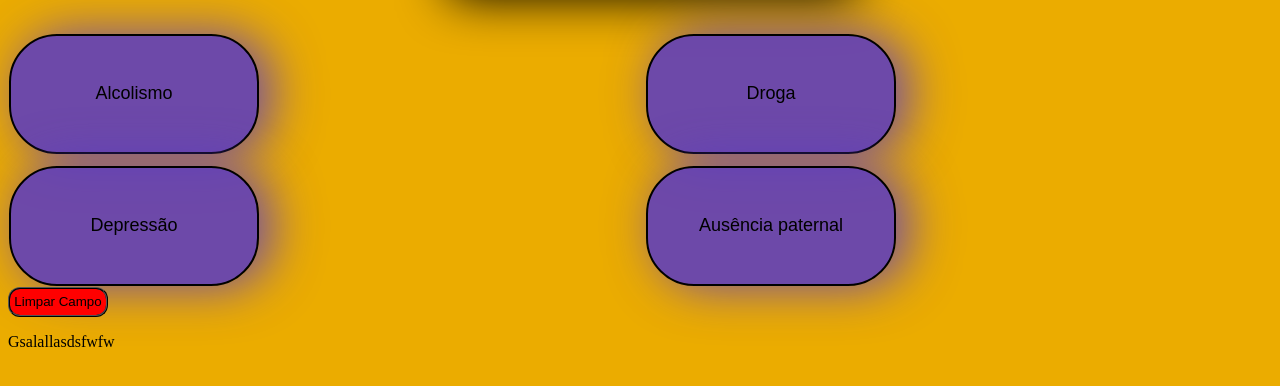
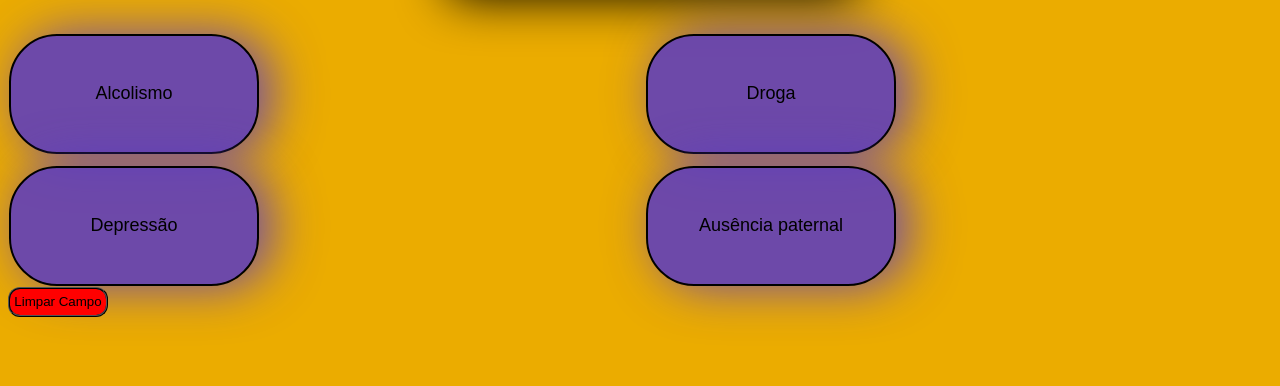
Before and after one commit to jhdevv/Quiz-Escola, a plain HTML site: page Index.html in a window 1280 px wide. Shown: the part 228-614 px from the top of the page. Drawn offline with Linux system fonts and the light colour scheme.

Commit message:
aaaaa12121212
aaaaaaaa

```diff
--- a/Index.html
+++ b/Index.html
@@ -12,7 +12,8 @@
 
 <hr>
 <br>
-<h1 id="Pergunta" >Qual desses é um problema recorrente em sua <br> família?</h1>
+<h1 id="Pergunta" >Qual desses é um problema recorrente em sua <br> família?
+</h1>
     <br>
     <br>
 
@@ -25,7 +26,6 @@
 
     <pre>Quem tá lendo é legal ;> </pre>
     <input type="reset" value="Limpar Campo" id="reset">
-        <p>Gsalallasdsfwfw</p>
     </form>
 
 
@@ -33,5 +33,4 @@
 
     <script src="JavaBosta.js"></script>
 </body>
-
 </html>
```
